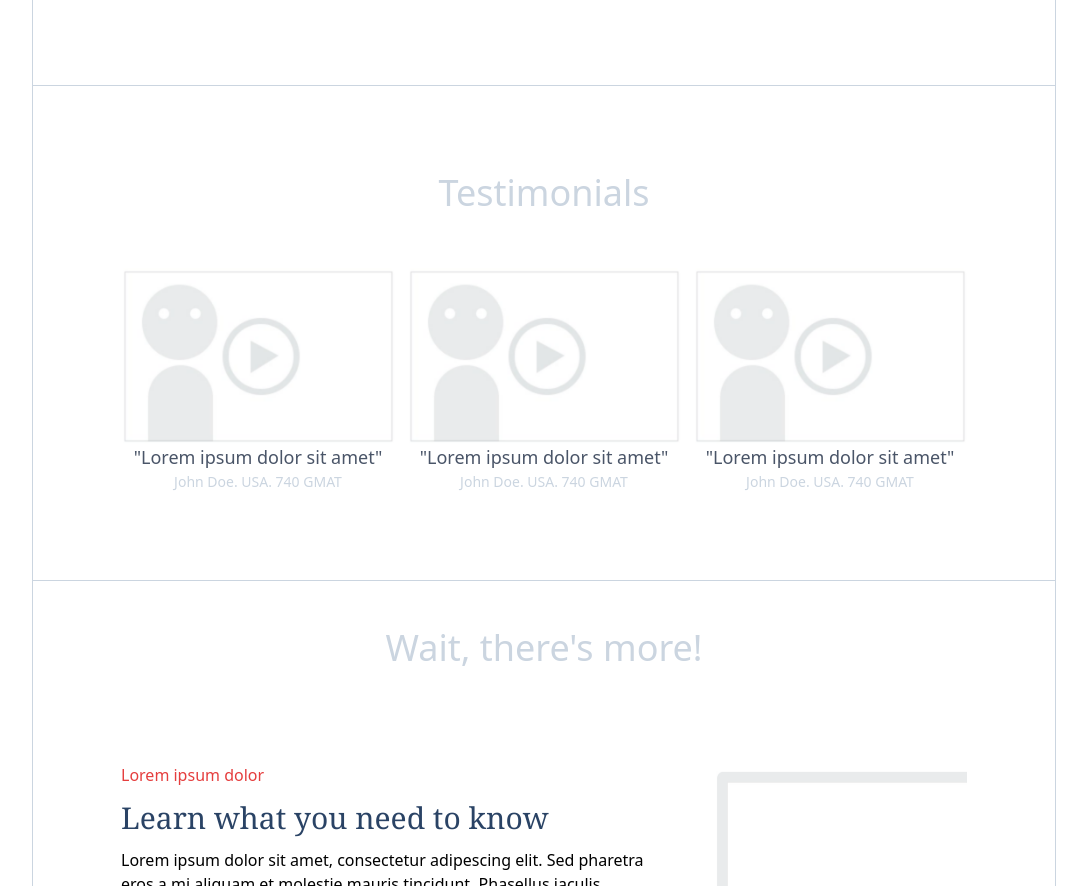
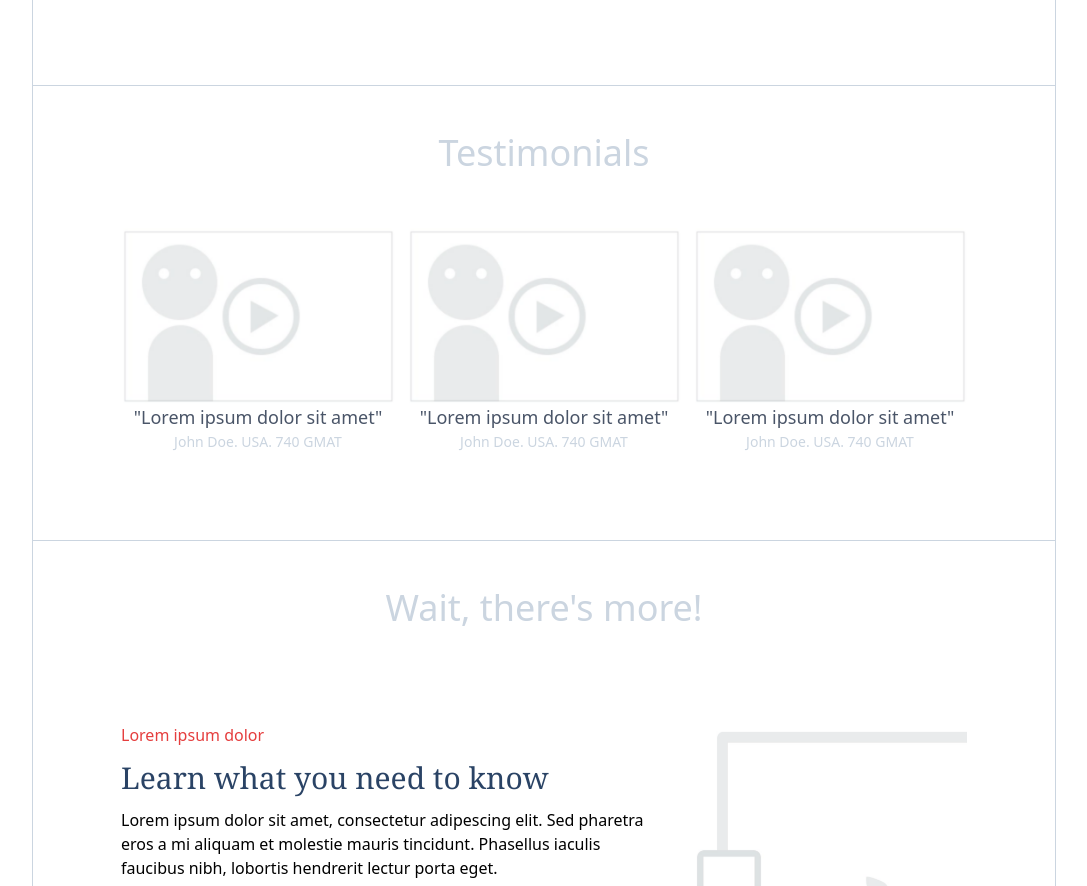
Before and after one commit to NicolSaha/css-framework-challenge, a website: page index.html in a window 1280 px wide. Shown: the part 2909-3795 px from the top of the page, without its empty margins (96-1183 px from the left). Drawn offline with Linux system fonts and the light colour scheme.

Commit message:
minor margin change

```diff
--- a/index.html
+++ b/index.html
@@ -180,7 +180,7 @@
     </section>
 
   <!--TESTIMONIALS-->
-    <section class="mt-10 p-1 sm:p-10 border-b border-gray-400">
+    <section class=" p-1 sm:p-10 border-b border-gray-400">
 <h1 class="text-4xl text-center text-gray-400">Testimonials</h1>
 <div class="p-12 grid gap-3 grid-flow-row-dense grid-cols-1 md:grid-cols-4 lg:grid-cols-3 font-sans text-center justify-center">
   <div class="md:col-span-2 lg:col-span-1">
```
